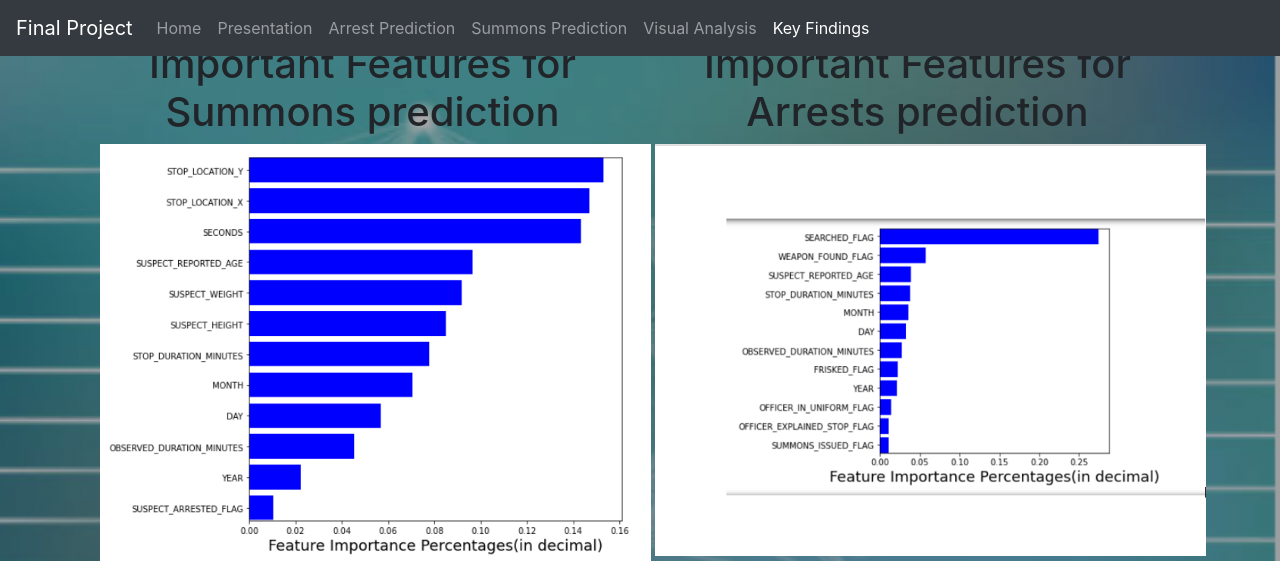
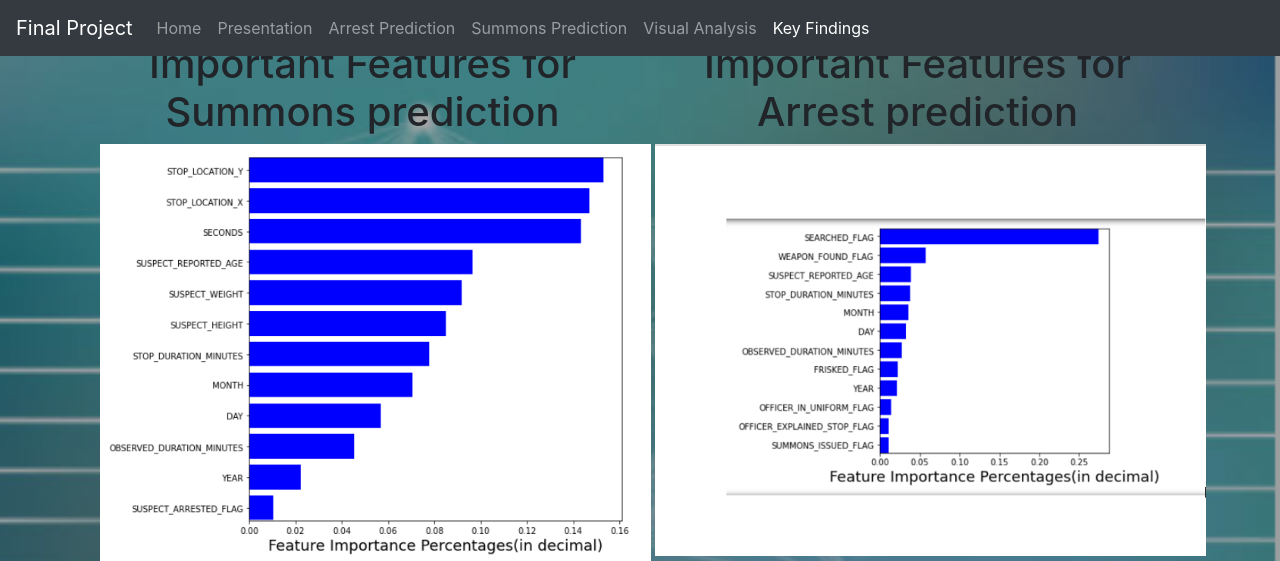
Before and after one commit to uzmabb182/data-detection-using-machine-learning, a Flask app: page /analysis in a window 1280 px wide. Shown: the top 561 px of the page. Run offline with Flask 2, Linux system fonts and the light colour scheme; parts of the project's set-up code (start-up, migrations or seed data) failed here and were passed over; some libraries are stand-ins or nearby versions.

Commit message:
Update analysis.html

```diff
--- a/templates/analysis.html
+++ b/templates/analysis.html
@@ -16,7 +16,7 @@
       </div>
       <div class="col-md-6">
          <div style='margin-top: 40px; text-align: center;'>
-            <h1>Important Features for Arrests  prediction</h1>
+            <h1>Important Features for Arrest  prediction</h1>
             <img src="static/images/arrest_reduced_feature.PNG" alt="My Image" width='105%'/>
          </div>
       </div>
```
